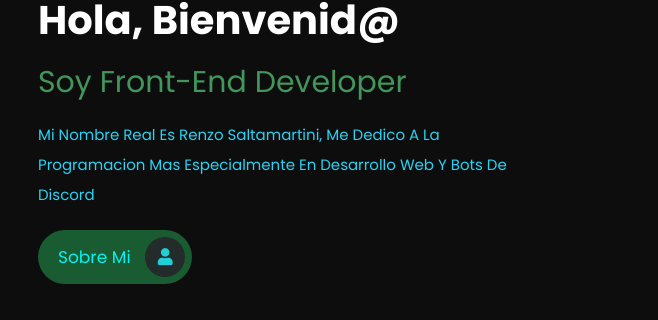
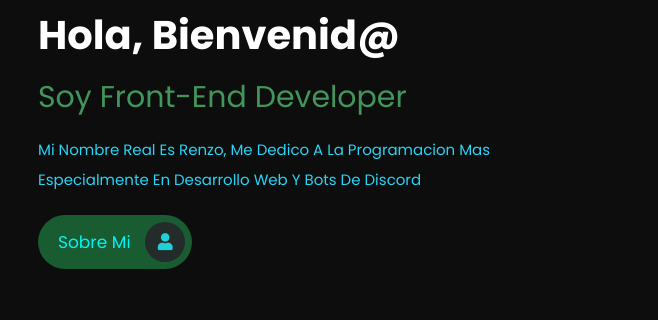
Before and after one commit to codexx13/portacodex.gqasd, a plain HTML site: page index.html in a window 1280 px wide. Shown: the part 231-551 px from the top of the page, 622-1280 px from the left. Drawn offline with Linux system fonts and the light colour scheme.

Commit message:
Update index.html

```diff
--- a/index.html
+++ b/index.html
@@ -37,7 +37,7 @@
     <div class="content">
         <h3>Hola, Bienvenid@</h3>
         <span>Soy Front-end developer</span>
-        <p>Mi nombre real es Renzo Saltamartini, me dedico a la programacion mas especialmente en desarrollo web y bots de discord</p>
+        <p>Mi nombre real es Renzo, me dedico a la programacion mas especialmente en desarrollo web y bots de discord</p>
         <a href="about.html" class="btn"> Sobre mi <i class="fas fa-user"></i> </a>
     </div>
 
```
